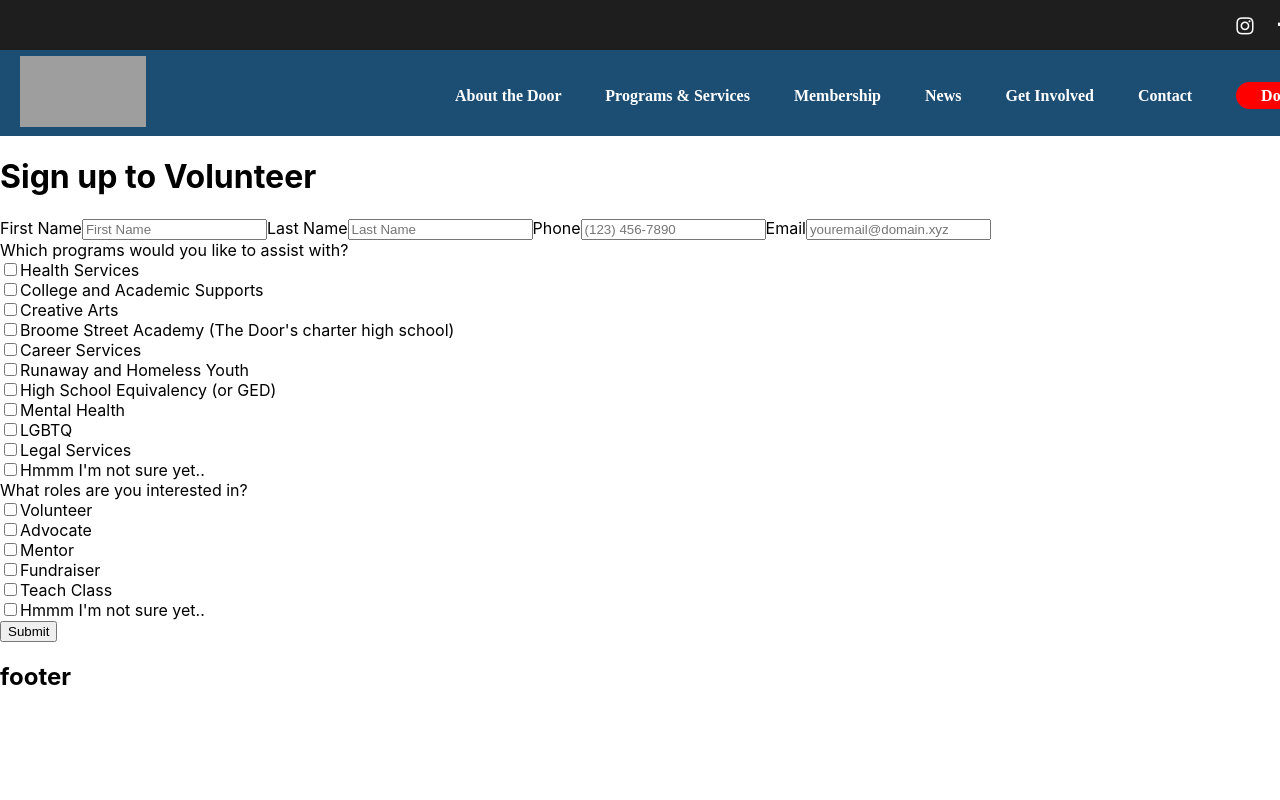
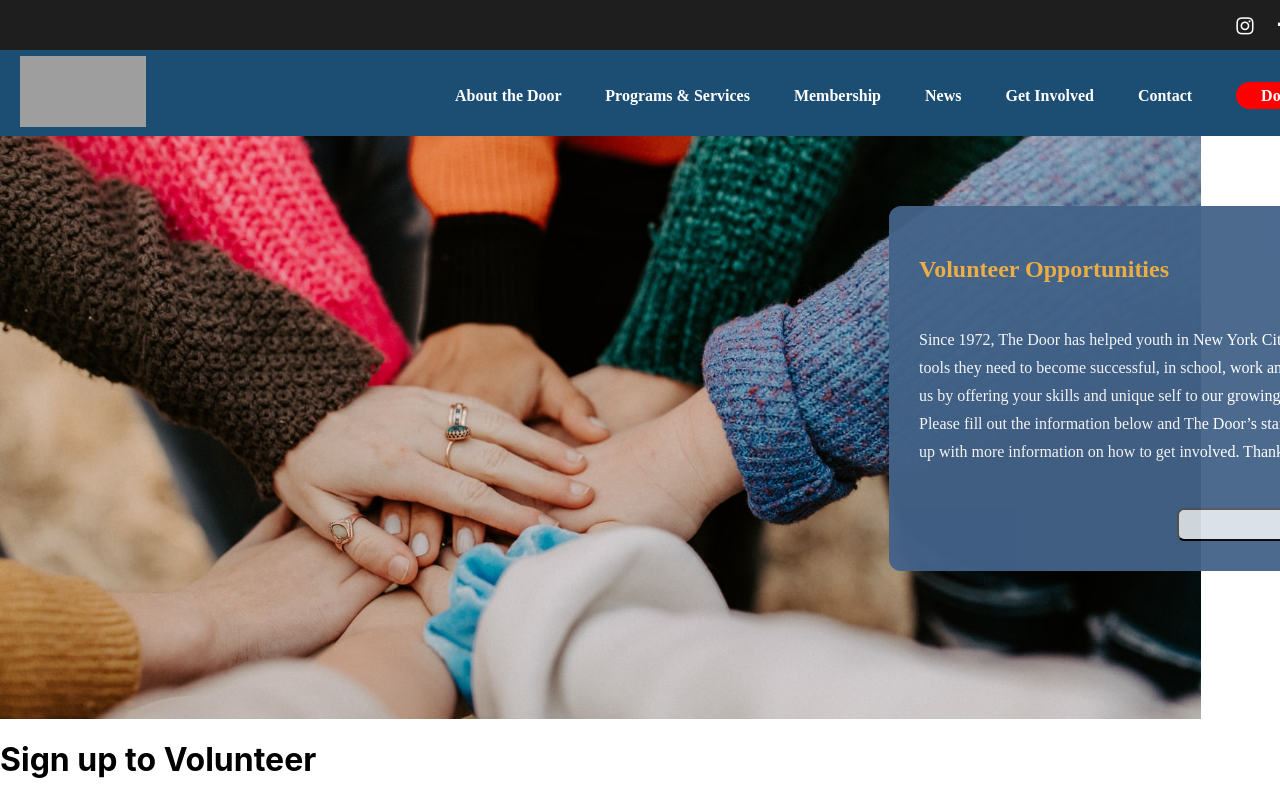
Before and after one commit to Ricomitch/The-Door, a React (Create React App) app in the folder client/: page /sign-up in a window 1280 px wide. Shown: the top 800 px of the page. Built offline with nearby package versions, Linux system fonts and the light colour scheme; grey boxes are pictures that could not be loaded; a web font is replaced by a local one.

Commit message:
styled Hero section of Form screen

```diff
--- a/client/src/components/Form/HeroForm.css
+++ b/client/src/components/Form/HeroForm.css
@@ -0,0 +1,10 @@
+div.HeroForm {
+  position: relative;
+}
+
+div.heroFormRectangle143 {
+  position: absolute;
+  top: 70px;
+  right: 25px;
+
+}
--- a/client/src/components/Form/HeroForm.jsx
+++ b/client/src/components/Form/HeroForm.jsx
@@ -1,10 +1,27 @@
 import React from 'react'
 import Rectangle143 from '../shared/Rectangle143/Rectangle143'
+import HeroFormPhoto from '../../assets/Form/photo-1582213782179-e0d53f98f2ca.jpeg'
+import copyJSON from '../../assets/Form/form.json'
+import './HeroForm.css'
 
 function HeroForm() {
   return (
     <div className="HeroForm">
-      <Rectangle143 />
+       <div className="heroFormRectangle143">
+        <Rectangle143 copy={copyJSON.FormHeroRectangle143}/>
+      </div>
+      <div
+            className='img-wrapper'
+            style={{
+              backgroundImage: `url(${HeroFormPhoto})`,
+              backgroundSize: 'cover',
+              width: '1201px',
+              height: '583px',
+              zIndex: '1',
+              backgroundPositionY: '50%'
+            }}
+      ></div>
+
     </div>
   )
 }
--- a/client/src/components/HomePage/ImpactHomePage.css
+++ b/client/src/components/HomePage/ImpactHomePage.css
@@ -8,7 +8,7 @@
    grid-template-columns: 36px 29px 142px 209px 1fr 36px;
  }
 
- div.rectangle143 {
+ div.homePageImpactRectangle143 {
   grid-row-start: 4;
   grid-column-start: 2;
   z-index: 2;
--- a/client/src/components/HomePage/ImpactHomePage.jsx
+++ b/client/src/components/HomePage/ImpactHomePage.jsx
@@ -8,7 +8,9 @@ function ImpactHomePage() {
   return (
     <div className='impact-home-div'>
 
-        <Rectangle143 copy={copyJSON.HomepageImpactRectangle143} />
+        <div className="homePageImpactRectangle143">
+          <Rectangle143 copy={copyJSON.HomepageImpactRectangle143} />
+        </div>
 
         <div className='gradient-block'>
         </div>
--- a/client/src/index.css
+++ b/client/src/index.css
@@ -1,5 +1,5 @@
 body {
-  margin: 0;
+  margin: 0 auto;
   font-family: -apple-system, BlinkMacSystemFont, 'Segoe UI', 'Roboto', 'Oxygen',
     'Ubuntu', 'Cantarell', 'Fira Sans', 'Droid Sans', 'Helvetica Neue',
     sans-serif;
--- a/client/src/screens/FormScreen/FormScreen.jsx
+++ b/client/src/screens/FormScreen/FormScreen.jsx
@@ -1,7 +1,7 @@
 import React, { useState } from 'react'
 import VolunteerForm from '../../components/Form/VolunteerForm.jsx'
 import Confirmation from '../../components/Form/Confirmation.jsx'
-
+import HeroForm from '../../components/Form/HeroForm'
 function FormScreen() {
   const [formStatus, setFormStatus] = useState('')
   const [volunteerId, setVolunteerId] = useState('')
@@ -9,12 +9,14 @@ function FormScreen() {
   if (!formStatus) {
     return (
       <div>
+        <HeroForm />
         <VolunteerForm setFormStatus={setFormStatus} setVolunteerId={setVolunteerId} />
       </div>
     )
   } else if (formStatus === 'submitted') {
     return (
       <div>
+        <HeroForm />
         <Confirmation
           volunteerId={volunteerId}
           setFormStatus={setFormStatus}
@@ -24,6 +26,7 @@ function FormScreen() {
   } else if (formStatus === 'edit') {
     return (
       <div>
+        <HeroForm />
         <VolunteerForm formStatus={formStatus} setFormStatus={setFormStatus} volunteerId={volunteerId} setVolunteerId={setVolunteerId}/>
       </div>
     )
```
